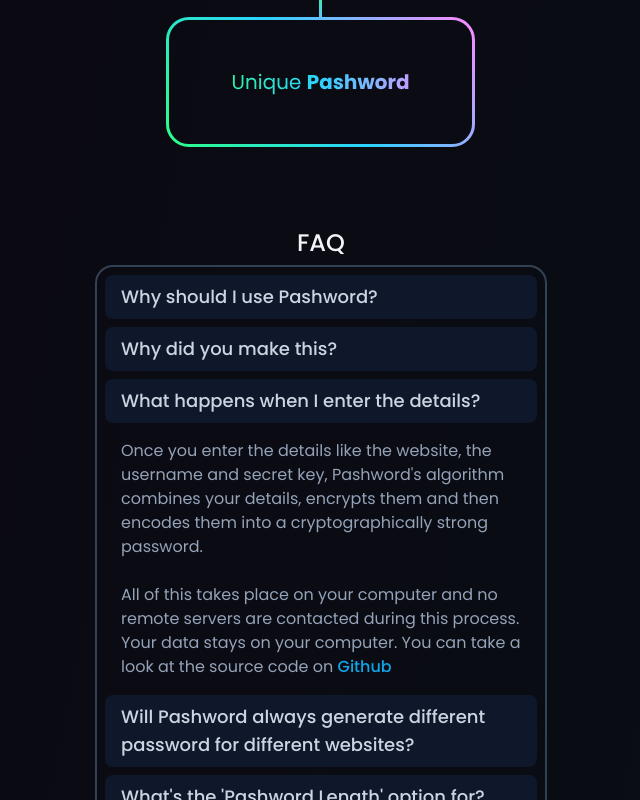
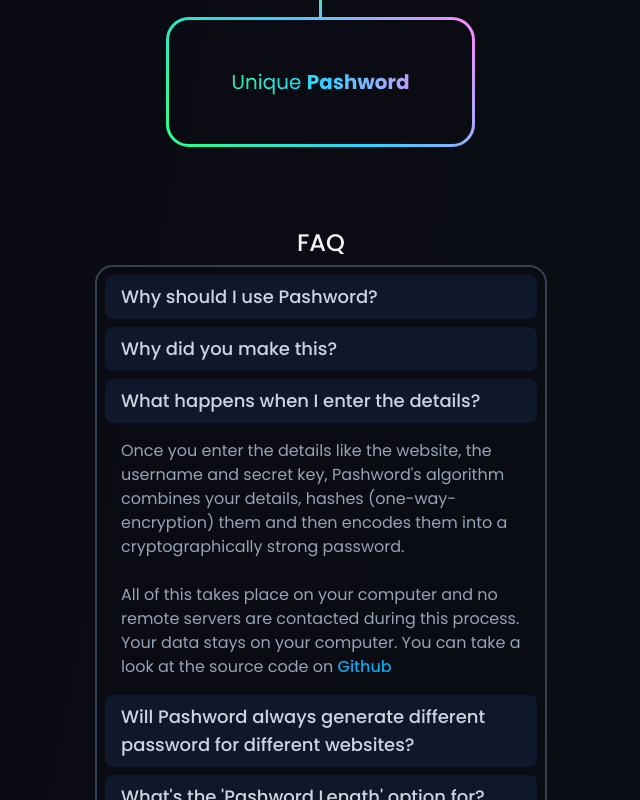
Before and after one commit to pashword/pashword, a Next.js app: page / in a window 1280 px wide. Both pictures are taken after a click on the button "What happens when I enter the details?". Shown: the part 5168-5968 px from the top of the page, without its empty margins (319-959 px from the left). Built offline with nearby package versions, Linux system fonts and the light colour scheme.

Commit message:
Updated FAQ

```diff
--- a/components/FAQ.tsx
+++ b/components/FAQ.tsx
@@ -58,9 +58,9 @@ const FAQ = () => {
               </Disclosure.Button>
               <Disclosure.Panel className="faq-text">
                 Once you enter the details like the website, the username and
-                secret key, Pashword's algorithm combines your details, encrypts
-                them and then encodes them into a cryptographically strong
-                password.
+                secret key, Pashword's algorithm combines your details, hashes
+                (one-way-encryption) them and then encodes them into a
+                cryptographically strong password.
                 <br />
                 <br /> All of this takes place on your computer and no remote
                 servers are contacted during this process. Your data stays on
```
Also changed, not shown: 1 other file (tests, documents, lock files or other folders).
